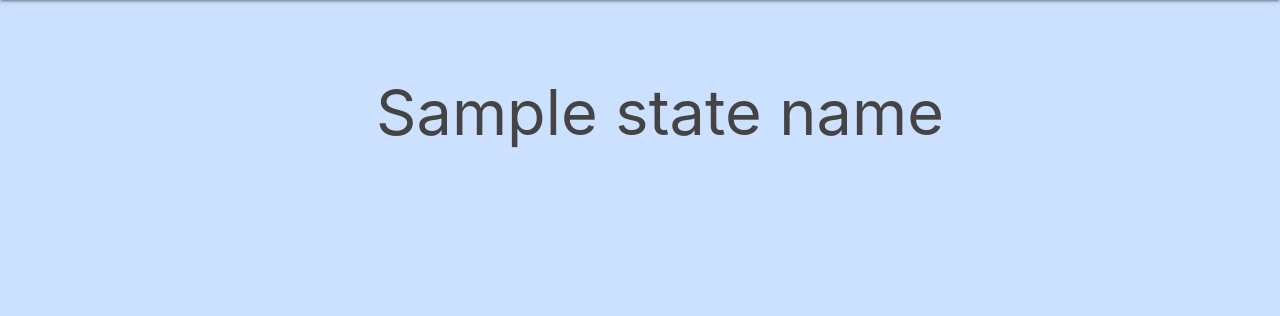
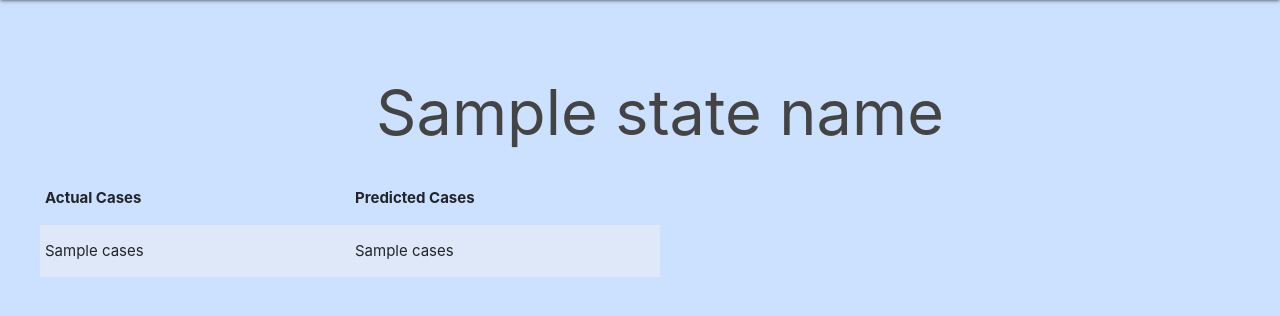
Before and after one commit to SaiVamshiK/Covid19-Future-Predictions-in-India, a Django app: template Covid19PredictorApp/templates/Covid19PredictorApp/see_prediction.html in a window 1280 px wide. Shown: the part 64-380 px from the top of the page. Run offline with Django 3.2, Linux system fonts and the light colour scheme; the template is opened without the code that fills it: most values are stand-ins (such as "Sample title", 1, 10 or a date in 2020); some libraries are stand-ins or nearby versions.

Commit message:
see predictions link is activated, now a user can directly see the predictions for the coming 10 days

```diff
--- a/Covid19PredictorApp/templates/Covid19PredictorApp/home.html
+++ b/Covid19PredictorApp/templates/Covid19PredictorApp/home.html
@@ -13,7 +13,7 @@
               <p class="flow-text" style="text-align: center;">{{state.name}}</p>
             </div>
             <div class="card-action" style="text-align: center;">
-              <a href="display_plot/?state_name={{state.name}}">See Predictions</a>
+              <a href="see_prediction/?state_name={{state.name}}">See Predictions</a>
               <br>
               <a href="cumulative/?state_name={{state.name}}">Cumulative Plot</a>
               <br>
--- a/Covid19PredictorApp/templates/Covid19PredictorApp/see_prediction.html
+++ b/Covid19PredictorApp/templates/Covid19PredictorApp/see_prediction.html
@@ -1,8 +1,51 @@
 {% extends 'Covid19PredictorApp/base.html' %}
 
 {% block content %}
+
+
 <div style="width: 100%; text-align: center;">
     <h1>{{state_name}}</h1>
 </div>
 
+<div style="width: 100%;">
+    <div style="width: 25%; float: left;">
+        <table class="striped">
+            <thead>
+              <tr>
+                  <th>Actual Cases</th>
+              </tr>
+            </thead>
+
+            <tbody>
+            {% for cases in actual_cases%}
+              <tr>
+                <td>{{cases}}</td>
+              </tr>
+            {% endfor %}
+            </tbody>
+        </table>
+    </div>
+
+    <div style="width: 25%; float: left;">
+        <table class="striped">
+            <thead>
+              <tr>
+                  <th>Predicted Cases</th>
+              </tr>
+            </thead>
+
+            <tbody>
+            {% for cases in predicted_cases%}
+              <tr>
+                <td>{{cases}}   </td>
+              </tr>
+            {% endfor %}
+            </tbody>
+        </table>
+    </div>
+</div>
+
+
+
+
 {% endblock content %}
```
Also changed, not shown: Covid19PredictorApp/views.py (+31 -0 lines).
